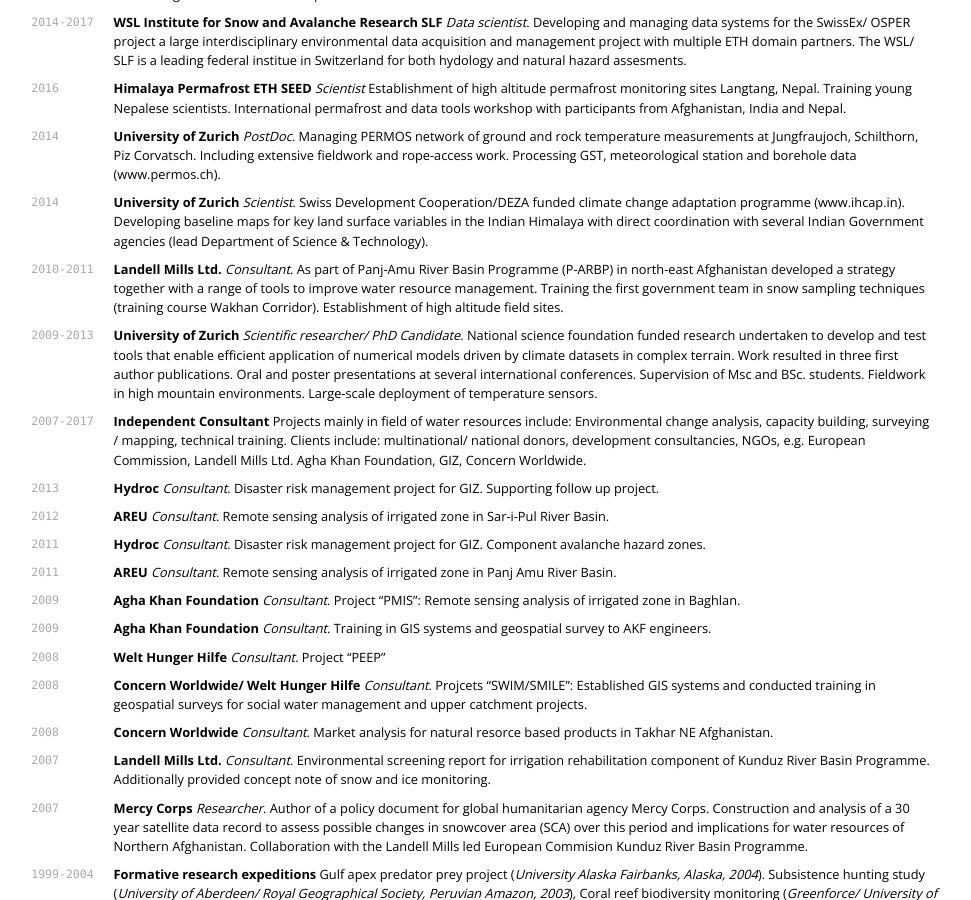
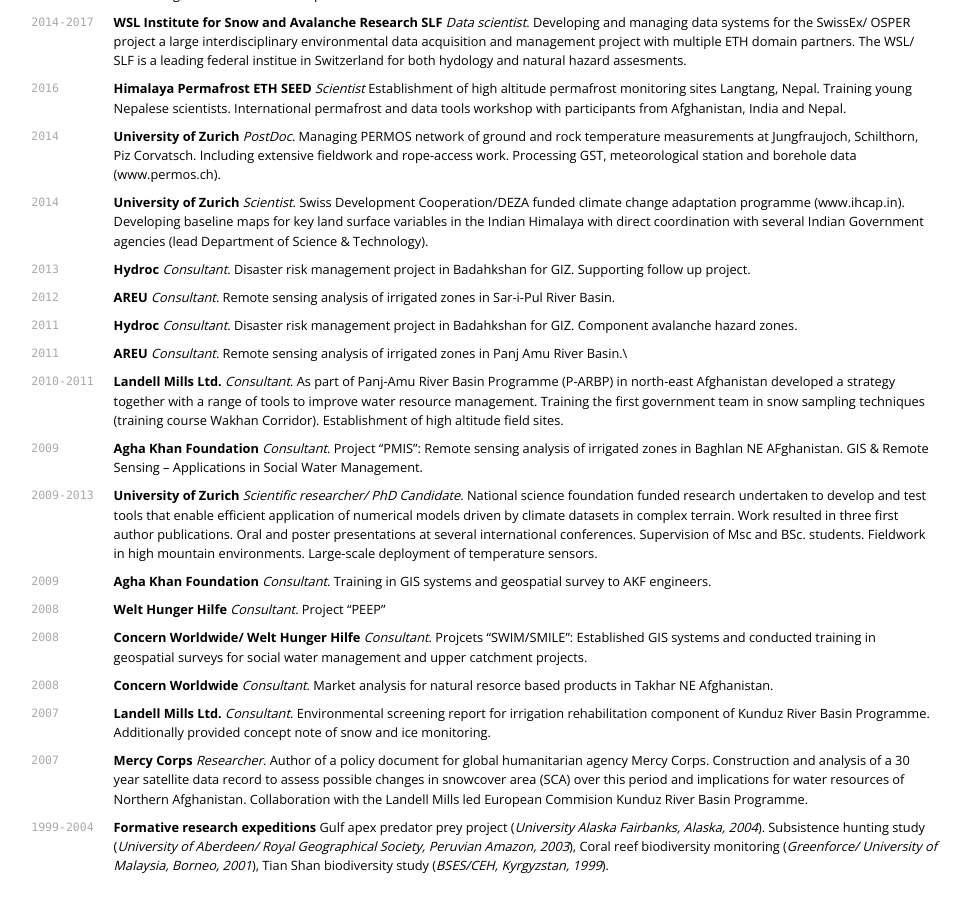
Before and after one commit to joelfiddes/joelfiddes.github.io, a Jekyll site: the page cv/index.html, which Jekyll copies as it is, in a window 1280 px wide and 900 px high, scrolled down 642 px. Shown: the whole window, without its empty margins (216-1187 px from the left). Built offline with Jekyll 4.4.1, drawn with Linux system fonts in a browser that asks for light colours; nearby versions of some CDN libraries; some of the changed text lies outside the part shown.

Commit message:
auto-commit

```diff
--- a/cv/index.html
+++ b/cv/index.html
@@ -65,32 +65,34 @@
 <p><code class="highlighter-rouge">2014</code>
 <strong>University of Zurich</strong> <em>Scientist</em>. Swiss Development Cooperation/DEZA funded climate change adaptation programme (www.ihcap.in). Developing baseline maps for key land surface variables in the Indian Himalaya with direct coordination with several Indian Government agencies (lead Department of Science &amp; Technology).</p>
 
+<p><code class="highlighter-rouge">2013</code>
+<strong>Hydroc</strong> <em>Consultant</em>. Disaster risk management project in Badahkshan for GIZ. Supporting follow up project.</p>
+
+<p><code class="highlighter-rouge">2012</code>
+<strong>AREU</strong> <em>Consultant</em>. Remote sensing analysis of irrigated zones in Sar-i-Pul River Basin.</p>
+
+<p><code class="highlighter-rouge">2011</code>
+<strong>Hydroc</strong> <em>Consultant</em>. Disaster risk management project in Badahkshan for GIZ. Component avalanche hazard zones.</p>
+
+<p><code class="highlighter-rouge">2011</code>
+<strong>AREU</strong> <em>Consultant</em>. Remote sensing analysis of irrigated zones in Panj Amu River Basin.\</p>
+
 <p><code class="highlighter-rouge">2010-2011</code>
 <strong>Landell Mills Ltd.</strong> <em>Consultant</em>. As part of Panj-Amu River Basin Programme (P-ARBP) in north-east Afghanistan  developed a strategy together with a range of tools to improve water resource management. Training the first government team in snow sampling techniques (training course Wakhan Corridor). Establishment of high altitude field sites.</p>
+
+<p><code class="highlighter-rouge">2009</code>
+<strong>Agha Khan Foundation</strong> <em>Consultant</em>. Project “PMIS”: Remote sensing analysis of irrigated zones in Baghlan NE AFghanistan. GIS &amp; Remote Sensing – Applications in Social Water Management.</p>
 
 <p><code class="highlighter-rouge">2009-2013</code>
 <strong>University of Zurich</strong> <em>Scientific researcher/ PhD Candidate</em>. National science foundation funded research undertaken to develop and test tools that enable efficient application of numerical models driven by climate datasets in complex terrain. Work resulted in three first author publications. Oral and poster presentations at several international conferences. Supervision of Msc and BSc. students. Fieldwork in high mountain environments. Large-scale deployment of temperature sensors.</p>
 
-<p><code class="highlighter-rouge">2007-2017</code>
-<strong>Independent Consultant</strong> Projects mainly in field of water resources include: Environmental change analysis, capacity building, surveying / mapping, technical training. Clients include: multinational/ national donors, development consultancies, NGOs, e.g. European Commission, Landell Mills Ltd. Agha Khan Foundation, GIZ, Concern Worldwide.</p>
-
-<p><code class="highlighter-rouge">2013</code>
-<strong>Hydroc</strong> <em>Consultant</em>. Disaster risk management project for GIZ. Supporting follow up project.</p>
-
-<p><code class="highlighter-rouge">2012</code>
-<strong>AREU</strong> <em>Consultant</em>. Remote sensing analysis of irrigated zone in Sar-i-Pul River Basin.</p>
-
-<p><code class="highlighter-rouge">2011</code>
-<strong>Hydroc</strong> <em>Consultant</em>. Disaster risk management project for GIZ. Component avalanche hazard zones.</p>
-
-<p><code class="highlighter-rouge">2011</code>
-<strong>AREU</strong> <em>Consultant</em>. Remote sensing analysis of irrigated zone in Panj Amu River Basin.</p>
-
-<p><code class="highlighter-rouge">2009</code>
-<strong>Agha Khan Foundation</strong> <em>Consultant</em>. Project “PMIS”: Remote sensing analysis of irrigated zone in Baghlan.</p>
-
 <p><code class="highlighter-rouge">2009</code>
 <strong>Agha Khan Foundation</strong> <em>Consultant</em>. Training in GIS systems and geospatial survey to AKF engineers.</p>
+
+<!--
+`2007-2017`
+__Independent Consultant__ Projects mainly in field of water resources include: Environmental change analysis, capacity building, surveying / mapping, technical training. Clients include: multinational/ national donors, development consultancies, NGOs, e.g. European Commission, Landell Mills Ltd. Agha Khan Foundation, GIZ, Concern Worldwide.
+-->
 
 <p><code class="highlighter-rouge">2008</code>
 <strong>Welt Hunger Hilfe</strong> <em>Consultant</em>. Project “PEEP”</p>
@@ -239,6 +241,18 @@
   <li>Dari (<em>Basic</em>)</li>
 </ul>
 
+<h2 id="country-experience">Country experience</h2>
+<ul>
+  <li>Afghanistan</li>
+  <li>Borneo</li>
+  <li>Kyrgyzstan</li>
+  <li>India</li>
+  <li>Nepal</li>
+  <li>Norway</li>
+  <li>Peru</li>
+  <li>Switzerland</li>
+</ul>
+
 <h2 id="references">References</h2>
 
 <p>Available on request.</p>
```
